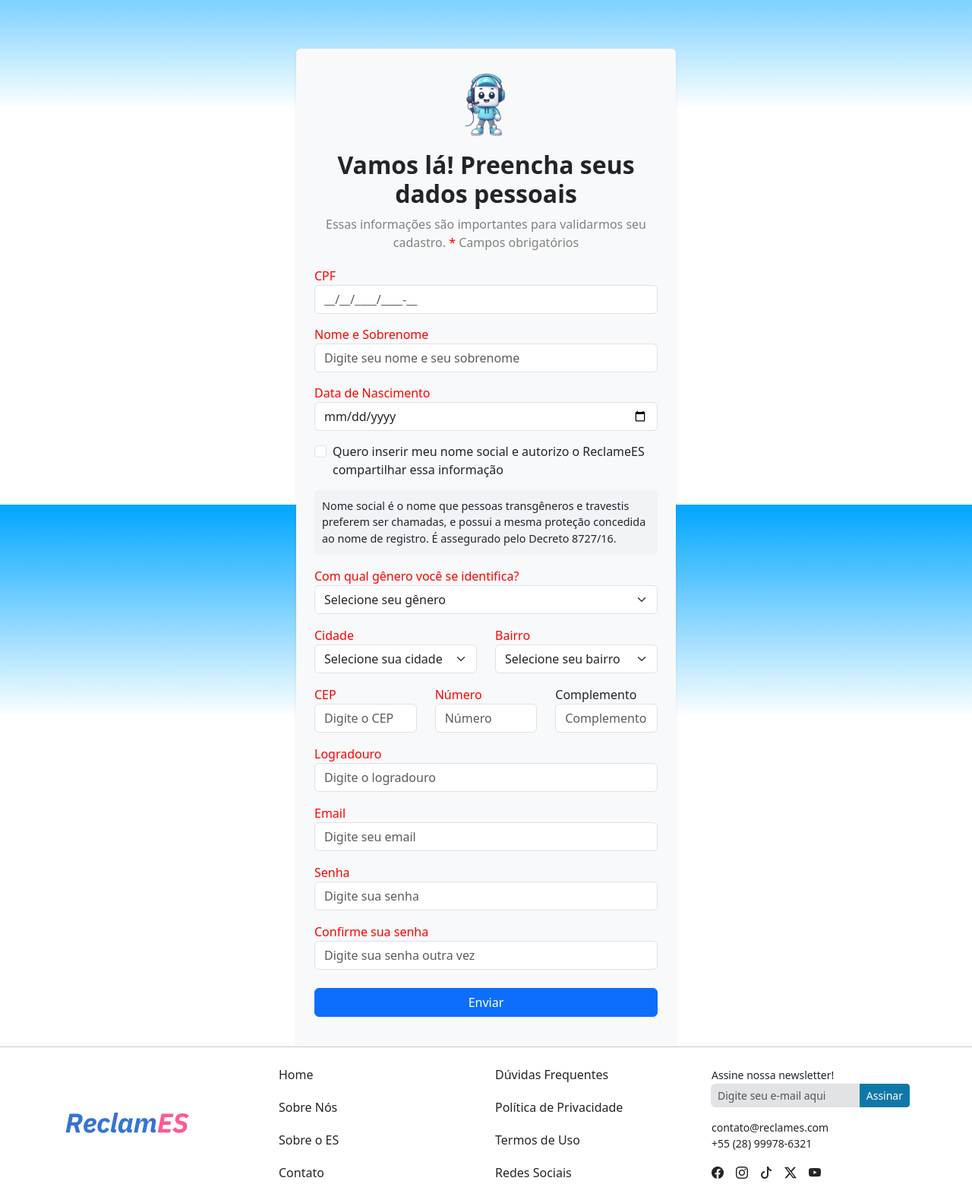
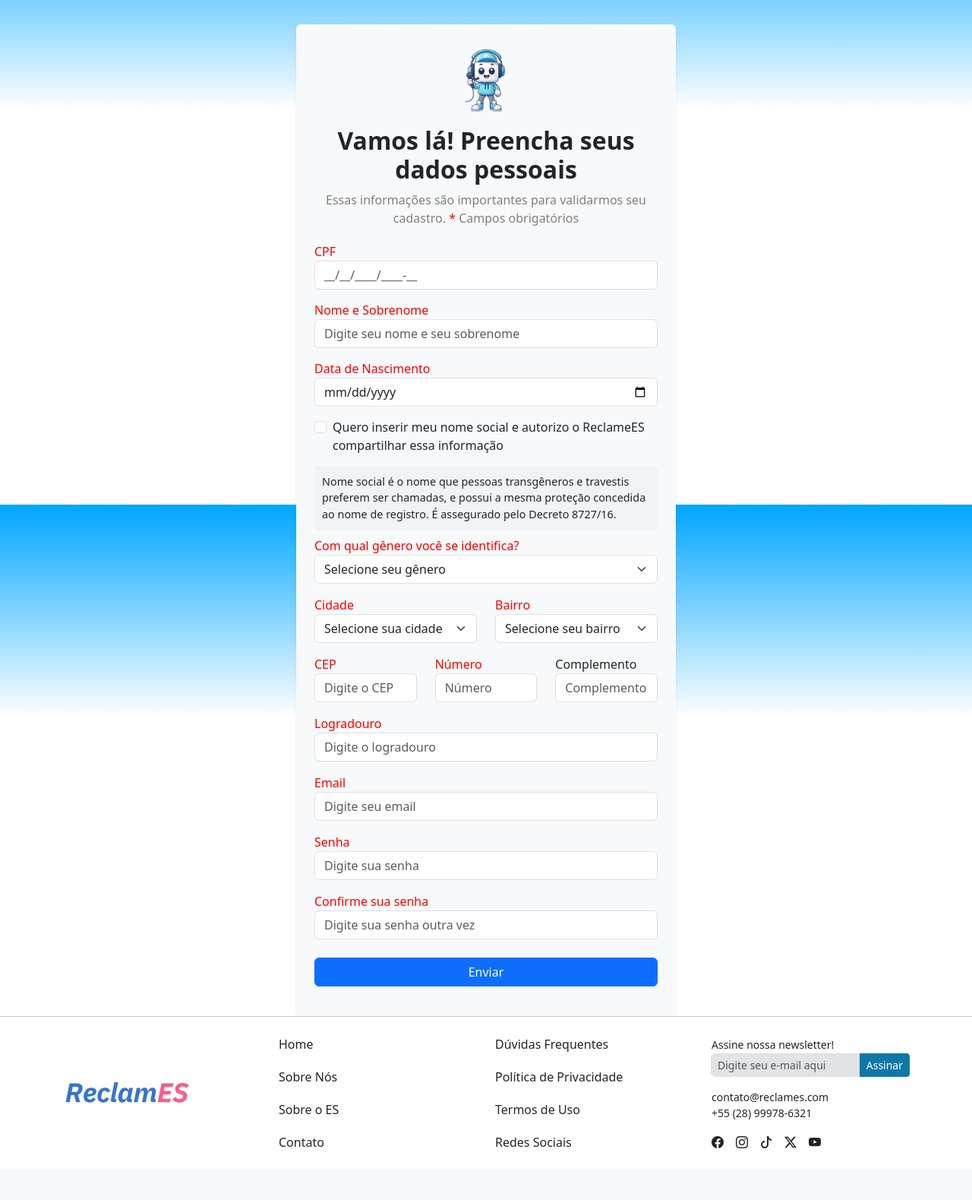
Before and after one commit to ComputerPhilosophe/Reclames, a FastAPI app: page /cadastro_morador in a window 1280 px wide. Shown: the part 136-1715 px from the top of the page at 76% size. After the commit the page ends 1647 px from the top, so only its background shows below. Run offline with FastAPI, Linux system fonts and the light colour scheme; some libraries are stand-ins or nearby versions.

Commit message:
muita coisa

```diff
--- a/routes/main_routes.py
+++ b/routes/main_routes.py
@@ -94,3 +94,9 @@ async def get_root(request: Request):
 @router.get("/perfil_patrocinador", response_class=HTMLResponse)
 async def get_root(request: Request):
     return templates.TemplateResponse("pages/perfil_patrocinador.html", {"request": request})
+
+
+
+@router.get("/instrucoes_mapa", response_class=HTMLResponse)
+async def get_root(request: Request):
+    return templates.TemplateResponse("pages/instrucoes_mapa.html", {"request": request})
--- a/templates/main/pages/cadastro_morador.html
+++ b/templates/main/pages/cadastro_morador.html
@@ -51,7 +51,7 @@
         }
 
     </style>
-<div class="custom-container bg-light rounded shadow-sm p-4 mt-5">
+<div class="custom-container bg-light rounded shadow-sm p-4 mt-3">
     <div class="mascote">
         <img src="/static/img/reclamito.png" alt="Reclamito">
     </div>
@@ -87,7 +87,7 @@
         </div>
 
 
-        <div class="form-group mt-3">
+        <div class="form-group mt-2">
             <label for="genero" class="required">Com qual gênero você se identifica?</label>
             <select class="form-select" id="genero">
                 <option>Selecione seu gênero</option>
--- a/templates/main/pages/cadastro_patrocinador.html
+++ b/templates/main/pages/cadastro_patrocinador.html
@@ -55,7 +55,7 @@
     </style>
 
 <body>
-<div class="custom-container bg-light rounded shadow-sm p-4 mt-5">
+<div class="custom-container bg-light rounded shadow-sm p-4 mt-3">
     <div class="mascot">
         <img src="/static/img/reclamito.png" alt="Mascote">
     </div>
--- a/templates/main/pages/entrar.html
+++ b/templates/main/pages/entrar.html
@@ -16,7 +16,6 @@
         }
   </style>
 <main>
-    <br>
     <div class="container">
         <h3 class="text-center texto-azul"><br>Escolha o seu perfil:<br></h3>
         <hr>
--- a/templates/main/pages/index.html
+++ b/templates/main/pages/index.html
@@ -8,7 +8,7 @@
         background-position: center;
     }
 </style>
-<div class="container">
+
 <div class="row flex-column flex-fill justify-content-center">
     <div class="col-6 bg-light bg-opacity-75 flex-fill">
         <div class="d-flex flex-column justify-content-center align-items-center">
@@ -21,5 +21,5 @@
         </div>
     </div>
 </div>
-</div>
+
 {% endblock %}
--- /dev/null
+++ b/templates/main/pages/instrucoes_mapa.html
@@ -0,0 +1,6 @@
+{% extends "pages/base_fluid.html" %}
+{% block subtitulo %}Instruções de como  mapa{% endblock %}
+{% block conteudo %}
+
+
+{% endblock %}
--- a/templates/main/pages/login_patrocinador.html
+++ b/templates/main/pages/login_patrocinador.html
@@ -17,7 +17,7 @@
   transition: background-color 0.3s, color 0.3s;
 }
 </style>
-
+<div class="container">
 <div class="row flex-fill justify-content-center">
   <div class="col-6 bg-light bg-opacity-50 flex-fill">
     <div class="d-flex flex-column justify-content-center align-items-center">
@@ -55,4 +55,5 @@
     <a href="/cadastro_patrocinador" class="btn btn-outline-white">Cadastro</a>
   </div>
 </div>
+</div>
 {% endblock %}
--- a/templates/main/pages/reclamar.html
+++ b/templates/main/pages/reclamar.html
@@ -52,17 +52,15 @@
     </style>
 
 <body>
-<div class="custom-container bg-light rounded shadow-sm p-4 mt-5">
+<div class="custom-container bg-light rounded shadow-sm p-4 mt-3">
     <div class="mascot">
         <img src="/static/img/reclamito.png" alt="Mascote">
     </div>
-
 
     <h2>Vamos começar! <p class="text-center texto-azul">Conte sua História</p></h2>
     <b><p class="info-text">Veja como são as reclamações em nosso site clicando <a href="esqueci_senha">aqui</a></p></b>
 
     <font size="+1"><p class="text-center">Descreva o seu problema com a empresa</p></font>
-
 
     <form>
         <div class="form-group">
@@ -90,7 +88,6 @@
         </div>
     </form>
 </div>
-
 </body>
 
 {% endblock %}
```
